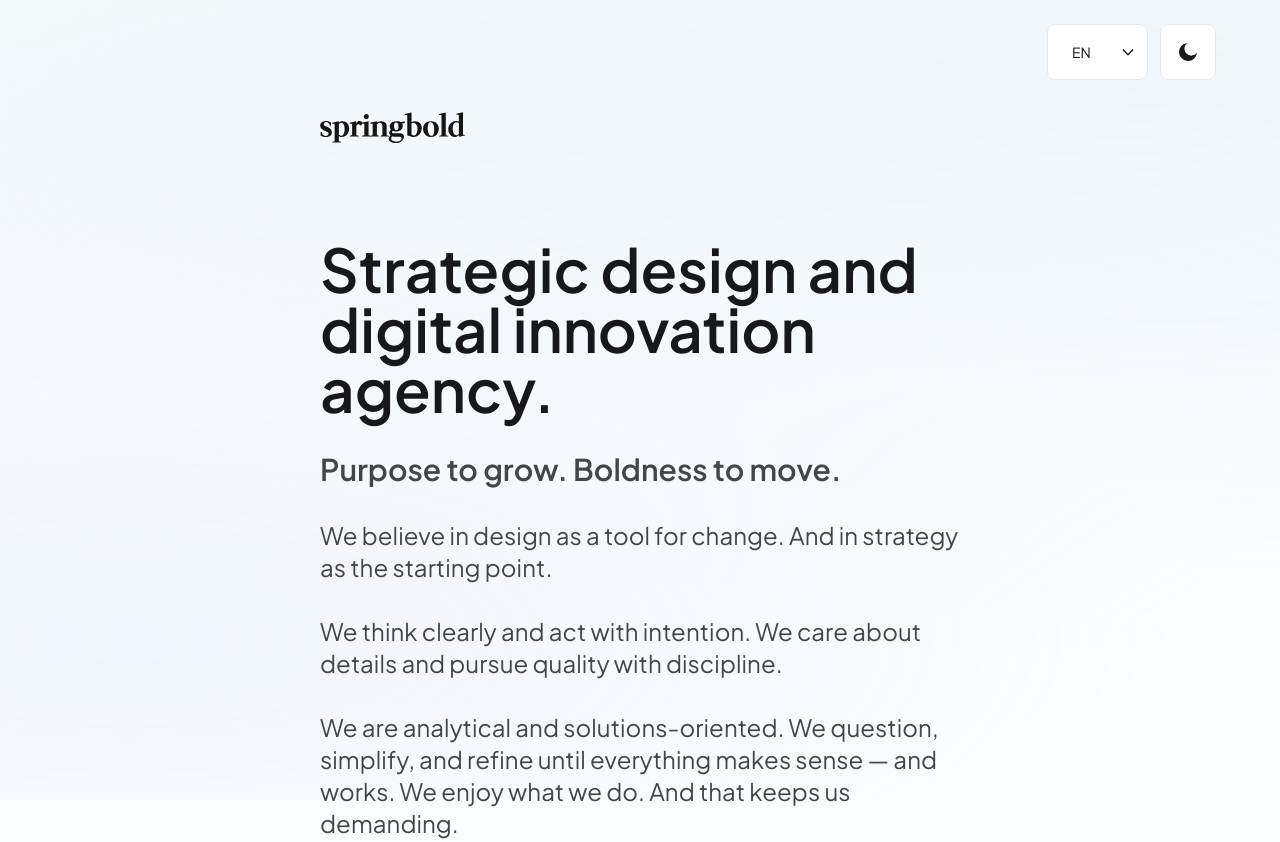
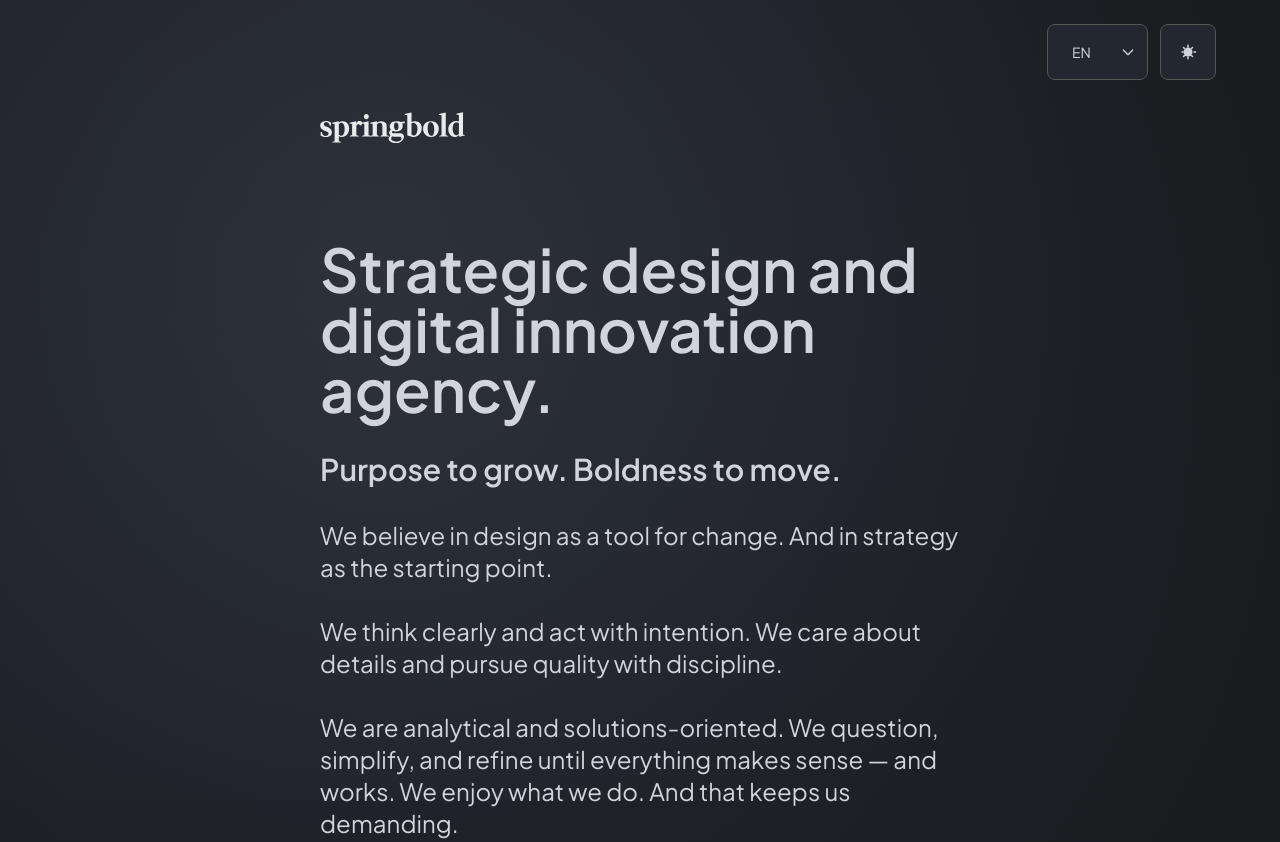
Before and after one commit to sortegasa/springbold, a plain HTML site: page index.html in a window 1280 px wide. Shown: the top 842 px of the page. Drawn offline with nearby package versions, Linux system fonts and the light colour scheme.

Commit message:
local storage out

```diff
--- a/assets/js/min.js
+++ b/assets/js/min.js
@@ -25,7 +25,7 @@ document.addEventListener('DOMContentLoaded', () => {
   // Siempre aplicar tema por horario (no se guarda preferencia)
   const hour = new Date().getHours();
   const defaultTheme = hour >= 7 && hour < 19 ? 'light' : 'dark';
-  htmlEl.classList.toggle('dark', defaultTheme === 'dark');
+  htmlEl.classList[defaultTheme === 'dark' ? 'add' : 'remove']('dark');
   updateIcons();
 
   themeToggle?.addEventListener('click', () => {
--- a/assets/js/theme.js
+++ b/assets/js/theme.js
@@ -6,6 +6,16 @@ document.addEventListener("DOMContentLoaded", () => {
 
   const storedTheme = localStorage.getItem("theme");
   const systemPrefersDark = window.matchMedia("(prefers-color-scheme: dark)").matches;
+
+  const themeExpiryKey = "theme-timestamp";
+  const storedTimestamp = localStorage.getItem(themeExpiryKey);
+  const now = Date.now();
+
+  // Si hay tema almacenado pero han pasado más de 24h, se elimina
+  if (storedTimestamp && now - parseInt(storedTimestamp, 10) > 24 * 60 * 60 * 1000) {
+    localStorage.removeItem("theme");
+    localStorage.removeItem(themeExpiryKey);
+  }
 
   const setTheme = (theme) => {
     if (theme === "dark") {
@@ -19,13 +29,17 @@ document.addEventListener("DOMContentLoaded", () => {
       if (darkIcon) darkIcon.classList.add("hidden");
       themeToggle?.setAttribute("aria-pressed", "false");
     }
-    localStorage.setItem("theme", theme);
   };
 
-  setTheme(storedTheme || (systemPrefersDark ? "dark" : "light"));
+  const hour = new Date().getHours();
+  const defaultTheme = hour >= 7 && hour < 19 ? "light" : "dark";
+  setTheme(storedTheme || defaultTheme);
 
   themeToggle?.addEventListener("click", () => {
     const isDark = htmlEl.classList.contains("dark");
-    setTheme(isDark ? "light" : "dark");
+    const newTheme = isDark ? "light" : "dark";
+    setTheme(newTheme);
+    localStorage.setItem("theme", newTheme);
+    localStorage.setItem(themeExpiryKey, Date.now().toString());
   });
 });
--- a/index.html
+++ b/index.html
@@ -13,6 +13,11 @@
   <link rel="icon" type="image/png" sizes="16x16" href="/favicon-16x16.png">
   <link rel="apple-touch-icon" sizes="180x180" href="/apple-touch-icon.png">
   <link rel="icon" type="image/svg+xml" href="assets/img/favicon.svg">
+  <script>
+    const hour = new Date().getHours();
+    const defaultTheme = hour >= 7 && hour < 19 ? 'light' : 'dark';
+    document.documentElement.classList[defaultTheme === 'dark' ? 'add' : 'remove']('dark');
+  </script>
   <script src="https://cdn.tailwindcss.com"></script>
   <script>
     tailwind.config = {
```
